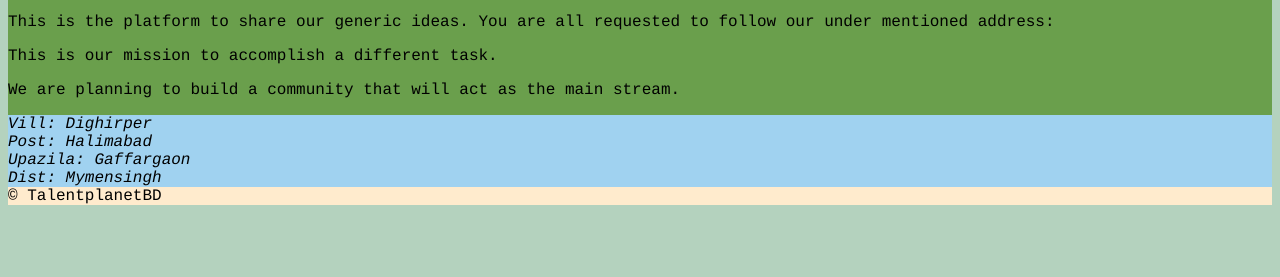
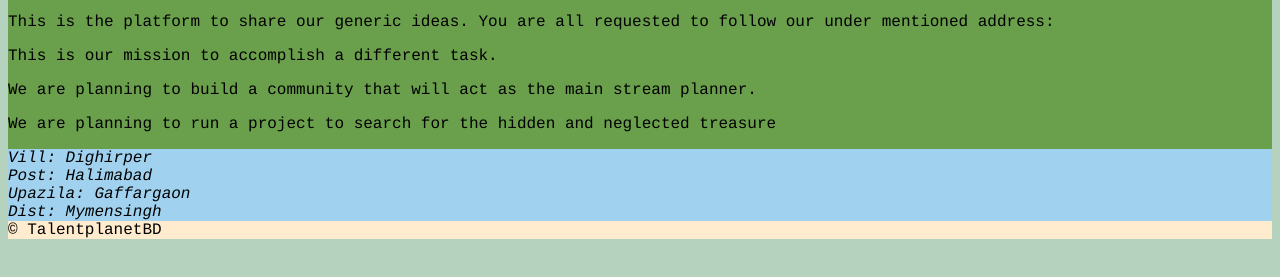
Before and after one commit to taherabu27/My--First--Project, a plain HTML site: page index.html in a window 1280 px wide. Shown: the part 475-752 px from the top of the page. Drawn offline with Linux system fonts and the light colour scheme.

Commit message:
version3

```diff
--- a/index.html
+++ b/index.html
@@ -46,7 +46,8 @@
         </aside>
         <p>This is the platform to share our generic ideas. You are all requested to follow our under mentioned address:</p>
         <p>This is our mission to accomplish a different task.</p>
-        <p>We are planning to build a community that will act as the main stream.</p>
+        <p>We are planning to build a community that will act as the main stream planner.</p>
+        <p>We are planning to run a project to search for the hidden and neglected treasure</p>
 <address style="background-color:rgb(160, 210, 240)">
     Vill: Dighirper <br>
     Post: Halimabad <br>
```
